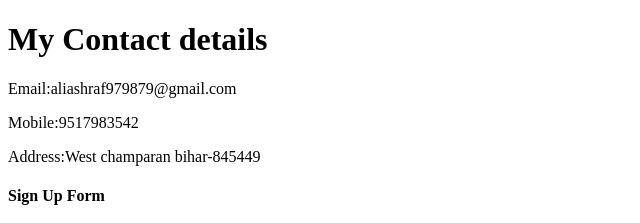
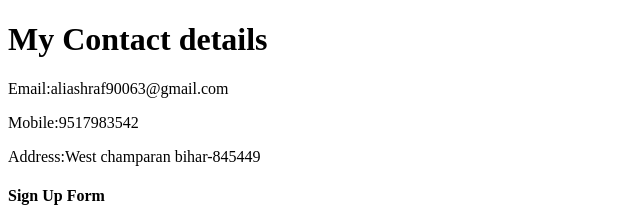
Before and after one commit to Ashraf9798/CV, a plain HTML site: page contact.html in a window 1280 px wide. Shown: the top 223 px of the page, 0-640 px from the left. Drawn offline with Linux system fonts and the light colour scheme.

Commit message:
Update contact.html

```diff
--- a/contact.html
+++ b/contact.html
@@ -7,7 +7,7 @@
 </head>
 <body>
     <h1>My Contact details</h1>
-    <p> Email:aliashraf979879@gmail.com</p>
+    <p> Email:aliashraf90063@gmail.com</p>
     <p>Mobile:9517983542</p>
     <p>Address:West champaran bihar-845449</p>
     <h4>Sign Up Form</h4>
@@ -32,9 +32,7 @@
                 <td><input type="reset"></td>
             </tr>
         </table>
-
-
-    </form>
+      </form>
 
 </body>
 </html>
```
